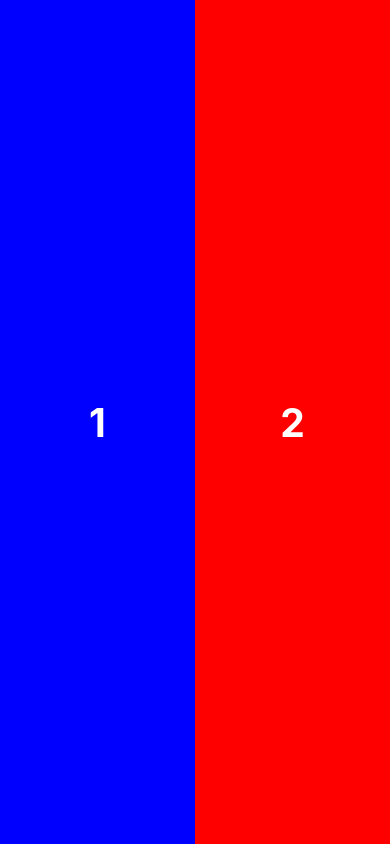
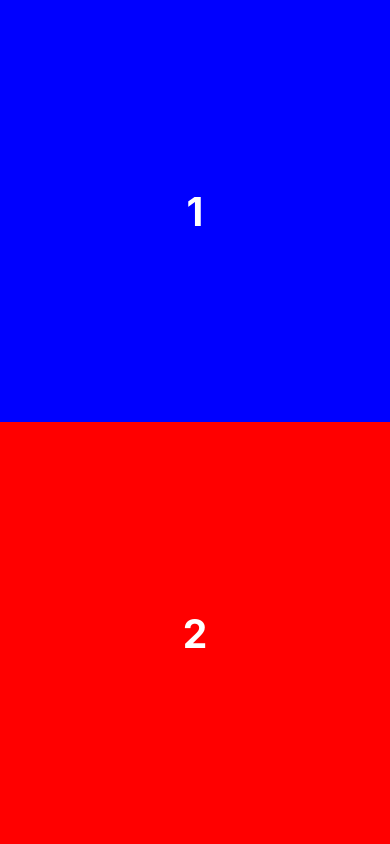
Before and after one commit to whyshouldibother/compare, a React (Create React App) app in the folder client/: page / in a window 390 px wide. Built offline with nearby package versions, Linux system fonts and the light colour scheme.

Commit message:
Responsive

```diff
--- a/client/src/App.css
+++ /dev/null
@@ -1,40 +0,0 @@
-.container{
-  position: fixed;
-  height: 100%;
-  width: 100%;
-}
-.box{
-  position: relative;
-  height: 100%;
-  width: 50%;
-  color: white;
-  display: grid;
-  place-items: center;
-  font-size: 10vw;
-  font-weight: bolder;
-}
-
-.left{
-  background-color: blue;
-  float:left;
-}
-
-.right{
-  background-color: red;
-  float:right;
-}
-
-.message{
-  position: fixed;
-  background-color: white;
-  border-radius: 1vw;
-  border: 0.2vw solid black;
-  font-size: 5vw;
-  color: black;
-  top:25%;
-  left: 25%;
-  width: 50%;
-  height: 50%;
-  box-sizing: border-box;
-  padding:2vw;
-}
--- a/client/src/App.js
+++ b/client/src/App.js
@@ -2,7 +2,6 @@ import Compare from "./pages/compare";
 import PageNotFound from "./pages/pagenotfound";
 import { BrowserRouter as Router, Routes, Route } from "react-router-dom";
 
-import "./App.css";
 
 function App() {
   return (
--- a/client/src/css/PageNotFound.css
+++ /dev/null
@@ -1,6 +0,0 @@
-.container {
-  background-image: url("../assets/404.jpg");
-  background-repeat: no-repeat;
-  background-attachment: fixed;
-  background-position: center;
-}
--- /dev/null
+++ b/client/src/css/PageNotFound.module.css
@@ -0,0 +1,15 @@
+.container {
+  background-image: url("../assets/404.gif");
+  background-repeat: no-repeat;
+  background-attachment: fixed;
+  background-position: bottom;
+  display: grid;
+  place-content: center;
+  height: 100%;
+  width: 100%;
+  position:fixed;
+}
+h1{
+  font-size: 10vw;
+  font-family: monospace;
+}
--- /dev/null
+++ b/client/src/css/compare.module.css
@@ -0,0 +1,62 @@
+.container {
+  position: fixed;
+  height: 100%;
+  width: 100%;
+}
+.box {
+  position: relative;
+  color: white;
+  display: grid;
+  place-items: center;
+  font-size: 10vw;
+  font-weight: bolder;
+}
+
+.left {
+  background-color: blue;
+  float: left;
+}
+
+.right {
+  background-color: red;
+  float: right;
+}
+
+.message {
+  position: fixed;
+  background-color: white;
+  border-radius: 1vw;
+  border: 0.2vw solid black;
+  font-size: 5vw;
+  color: black;
+  box-sizing: border-box;
+  padding: 2vw;
+  display: grid;
+  place-content: center;
+}
+
+@media screen and (min-width: 600px) {
+  .box {
+    height: 100%;
+    width: 50%;
+  }
+  .message {
+    top: 25%;
+    left: 25%;
+    width: 50%;
+    height: 50%;
+  }
+}
+
+@media screen and (max-width: 600px) {
+  .box {
+    height: 50%;
+    width: 100%;
+  }
+  .message {
+    top: 40%;
+    left: 25%;
+    width: 50%;
+    height: 20%;
+  }
+}
--- a/client/src/pages/compare.js
+++ b/client/src/pages/compare.js
@@ -1,4 +1,6 @@
 import { useEffect, useRef } from "react";
+
+import styles from '../css/compare.module.css';
 
 let entities = [1, 2, 3, 4];
 
@@ -30,23 +32,23 @@ function Compare(){
       index++;
     } else if(dom.current.children.length<3) {
       const newChildDOMNode = dom.current.ownerDocument.createElement("div");
-      newChildDOMNode.className = 'message'
+      newChildDOMNode.className = styles.message
       newChildDOMNode.appendChild(dom.current.ownerDocument.createTextNode("You have reached the end"))
       dom.current.appendChild(newChildDOMNode);
     }
   }
 
   return (
-    <div ref={dom} className={"container"}>
+    <div ref={dom} className={styles.container}>
       <div
-        className="box left"
+        className={`${styles.box} ${styles.left}`}
         onClick={() => {
           next(false);
         }}
         ref={left}
       ></div>
       <div
-        className="box right"
+        className={`${styles.box} ${styles.right}`}
         onClick={() => {
           next(true);
         }}
--- a/client/src/pages/pagenotfound.js
+++ b/client/src/pages/pagenotfound.js
@@ -1,8 +1,8 @@
-import '../css/PageNotFound.css';
+import styles from '../css/PageNotFound.module.css';
 function PageNotFound() {
   return (
-    <div>
-     <div className={'container'}></div>
+    <div className = {styles.container}>
+      <h1>404</h1>
     </div>
   );
 }
```
Also changed, not shown: 1 other file (tests, documents, lock files or other folders).
